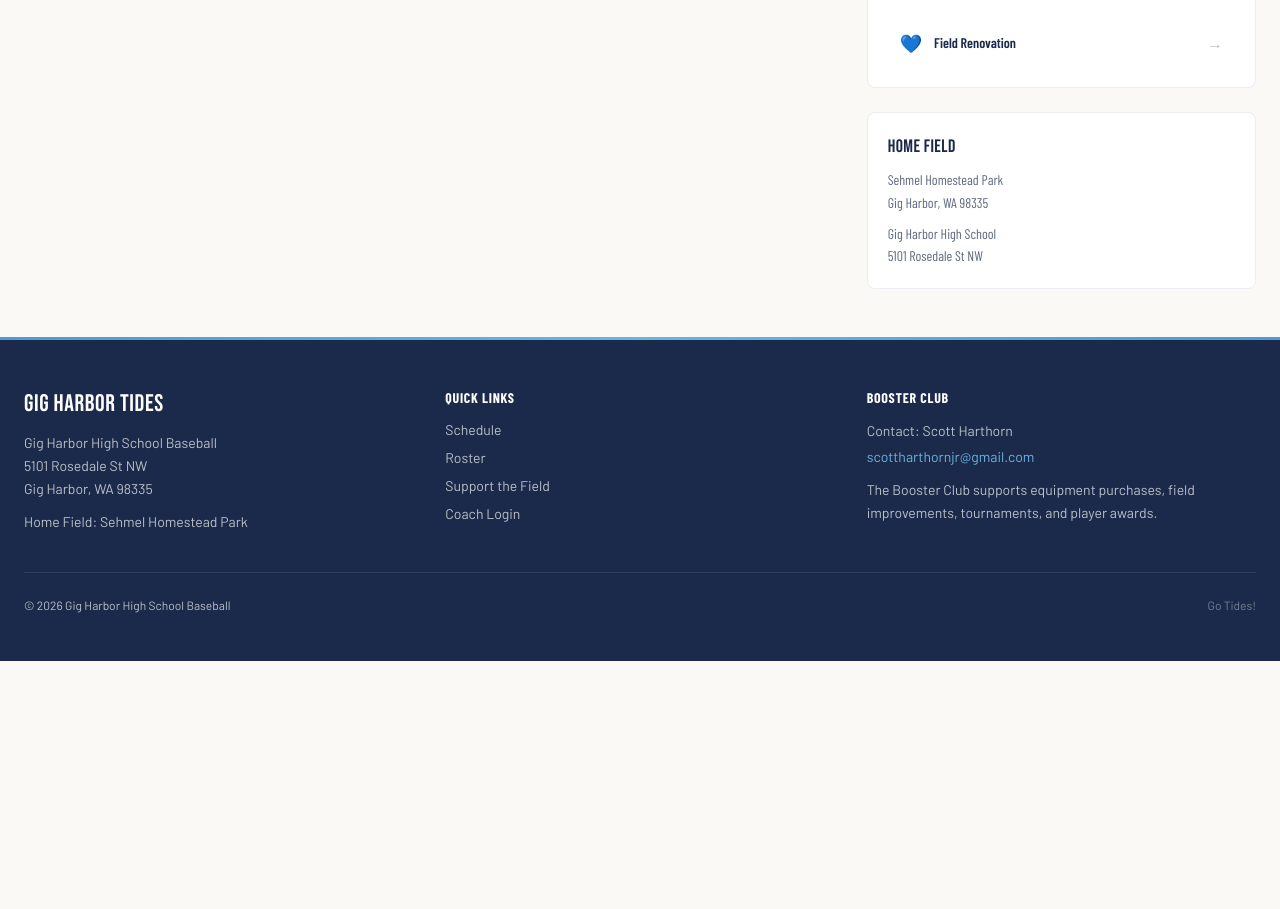
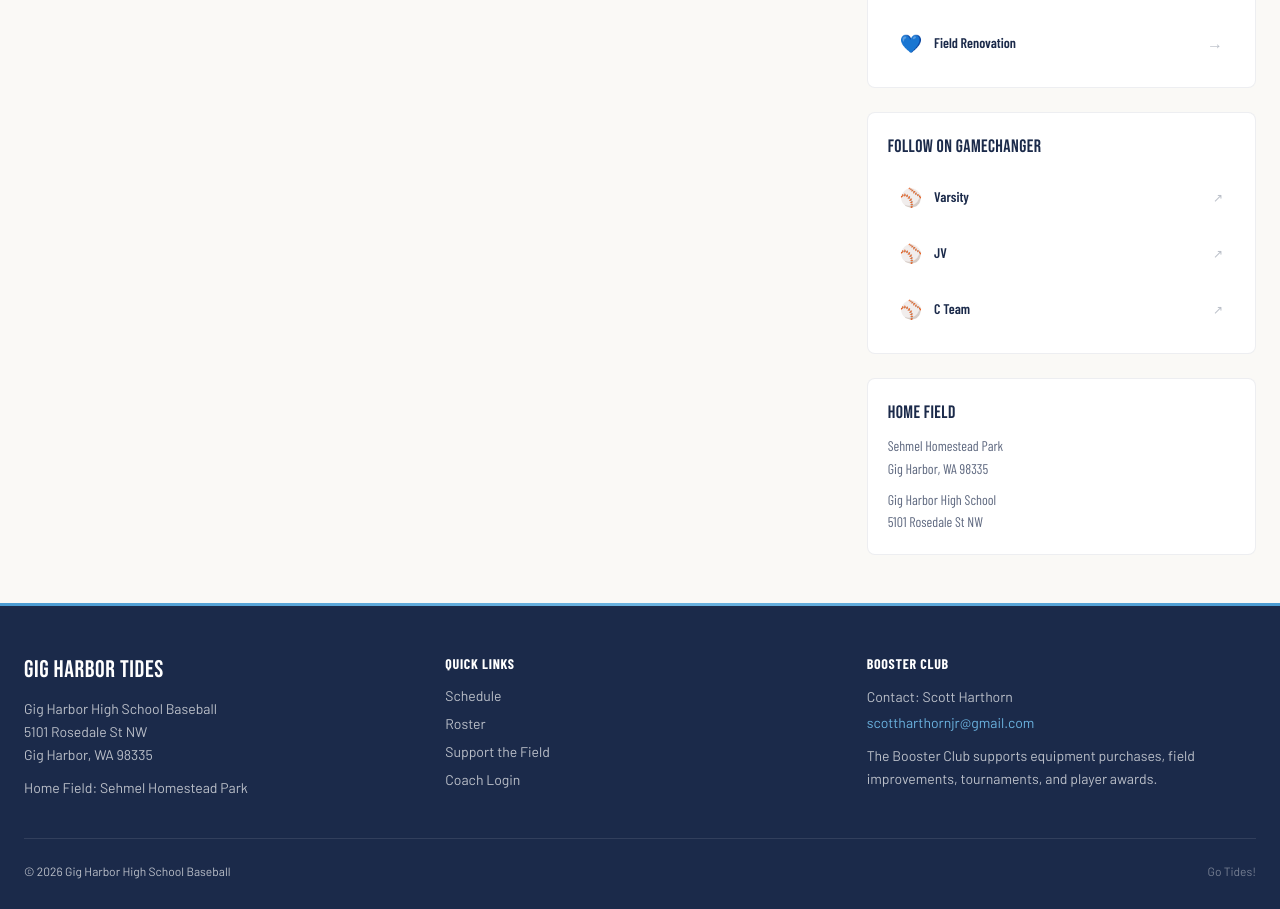
Before and after one commit to bsleeter/gh-baseball-site, a Next.js app: page / in a window 1280 px wide. Shown: the part 1040-1949 px from the top of the page. Before the commit the page ends 1701 px from the top, so only its background shows below. Built offline with nearby package versions, Linux system fonts and the light colour scheme; no server answers; the database is empty.

Commit message:
Add GameChanger links for Varsity, JV, C Team on home page
Co-Authored-By: Claude Opus 4.6 (1M context) <noreply@anthropic.com>

```diff
--- a/src/app/page.tsx
+++ b/src/app/page.tsx
@@ -216,6 +216,23 @@ export default function HomePage() {
           </div>
 
           <div className="bg-white rounded-lg border border-navy/8 p-5">
+            <h3 className="font-display text-lg tracking-wide text-navy mb-3">FOLLOW ON GAMECHANGER</h3>
+            <div className="space-y-2">
+              {[
+                { href: "https://web.gc.com/teams/eCZfKaQ4qp3L/2026-spring-gig-harbor-varsity-tides", label: "Varsity" },
+                { href: "https://web.gc.com/teams/X8NSG05ak15L/2026-spring-gig-harbor-junior-varsity-tides", label: "JV" },
+                { href: "https://web.gc.com/teams/Dkd6STNn3sBy/2026-spring-gig-harbor-c-team-tides", label: "C Team" },
+              ].map((link) => (
+                <a key={link.label} href={link.href} target="_blank" rel="noopener noreferrer" className="flex items-center gap-3 px-3 py-2.5 rounded-md hover:bg-navy/5 transition-colors group">
+                  <span className="text-lg">⚾</span>
+                  <span className="font-heading font-semibold text-sm text-navy group-hover:text-carolina-dark transition-colors">{link.label}</span>
+                  <span className="ml-auto text-navy/30 group-hover:text-carolina transition-colors text-xs font-heading">↗</span>
+                </a>
+              ))}
+            </div>
+          </div>
+
+          <div className="bg-white rounded-lg border border-navy/8 p-5">
             <h3 className="font-display text-lg tracking-wide text-navy mb-2">HOME FIELD</h3>
             <p className="text-sm font-heading text-navy/70 leading-relaxed">Sehmel Homestead Park<br />Gig Harbor, WA 98335</p>
             <p className="text-sm font-heading text-navy/70 mt-2 leading-relaxed">Gig Harbor High School<br />5101 Rosedale St NW</p>
```
